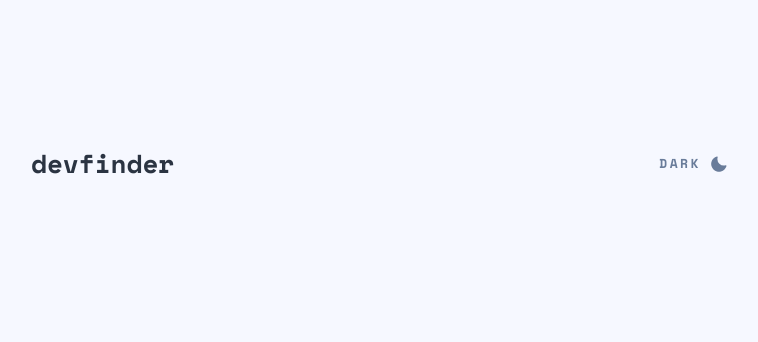
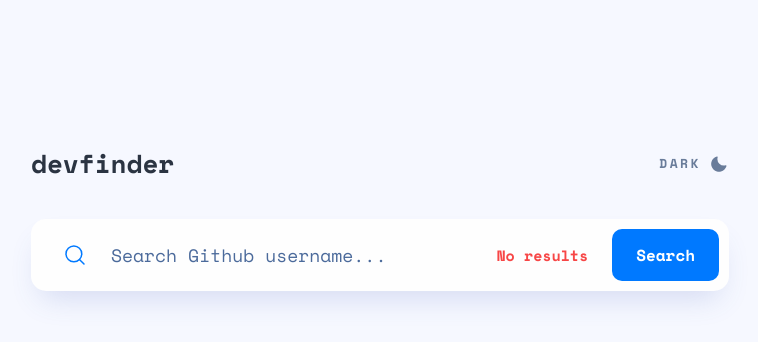
Before and after one commit to eduardogomesf/dev-finder, a React (Vite) app: page / in a window 1280 px wide. Shown: the top 342 px of the page, without its empty margins (260-1018 px from the left). Built offline with nearby package versions, Linux system fonts and the light colour scheme.

Commit message:
feat: add SearchForm component with styles

```diff
--- a/src/App.tsx
+++ b/src/App.tsx
@@ -1,6 +1,7 @@
 import { ThemeProvider } from "styled-components";
 import { Header } from "./components/Header";
 import { Main } from "./components/Main";
+import { SearchForm } from "./components/SearchForm";
 import { GlobalStyles } from "./styles/global";
 import { defaultTheme } from "./styles/themes/default";
 
@@ -9,6 +10,7 @@ export function App () {
     <ThemeProvider theme={defaultTheme}>
       <Main>
         <Header />
+        <SearchForm />
       </Main>
       <GlobalStyles />
     </ThemeProvider>
--- /dev/null
+++ b/src/components/SearchForm/index.tsx
@@ -0,0 +1,16 @@
+import { MagnifyingGlass } from 'phosphor-react'
+import { useState } from 'react';
+import { Container } from "./styles";
+
+export function SearchForm () {
+    const [hasError, setHasError] = useState(true)
+
+    return (
+        <Container>
+            <MagnifyingGlass size={24} />
+            <input placeholder='Search Github username...' />
+            {hasError && <span>No results</span>}
+            <button>Search</button>
+        </Container>
+    )
+}
--- /dev/null
+++ b/src/components/SearchForm/styles.ts
@@ -0,0 +1,65 @@
+import styled from "styled-components";
+
+export const Container = styled.form`
+    width: 100%;
+    margin-top: 2.25rem;
+    padding: 0.625rem 0.625rem 0.625rem 2rem;
+
+    background-color: ${({ theme }) => theme.colors.card};
+    box-shadow: 0px 16px 30px -10px rgba(70, 96, 187, 0.198567);
+
+    border-radius: 15px;
+
+    display: flex;
+    align-items: center;
+    gap: 1.5rem;
+
+    > svg {
+        color: ${({ theme }) => theme.colors.active};
+    }
+
+    > input {
+        border: none;
+        background-color: transparent;
+
+        flex: 1;
+
+        font-weight: 400;
+        font-size: ${({ theme }) => theme.fonts['1.5xl']};
+        line-height: 25px;
+
+        color: ${({ theme }) => theme.colors.darkText};
+        outline: none;
+
+        &::placeholder {
+            color: ${({ theme }) => theme.colors.text};
+        }
+    }
+
+    > span {
+        font-weight: 700;
+        font-size: ${({ theme }) => theme.fonts.md};
+        line-height: 22px;
+
+        color: ${({ theme }) => theme.colors.error};
+    }
+
+    > button {
+        padding: 0.875rem 1.5rem;
+
+        background-color: ${({ theme }) => theme.colors.active};
+        color: ${({ theme }) => theme.colors.buttonText};
+
+        border-radius: 10px;
+        border: none;
+
+        font-weight: 700;
+        font-size: ${({ theme }) => theme.fonts.xl};
+        line-height: 24px;
+
+        &:hover {
+            transition: background-color 0.5s;
+            background-color: ${({ theme }) => theme.colors.activeHighlight};
+        }
+    }
+`
```
